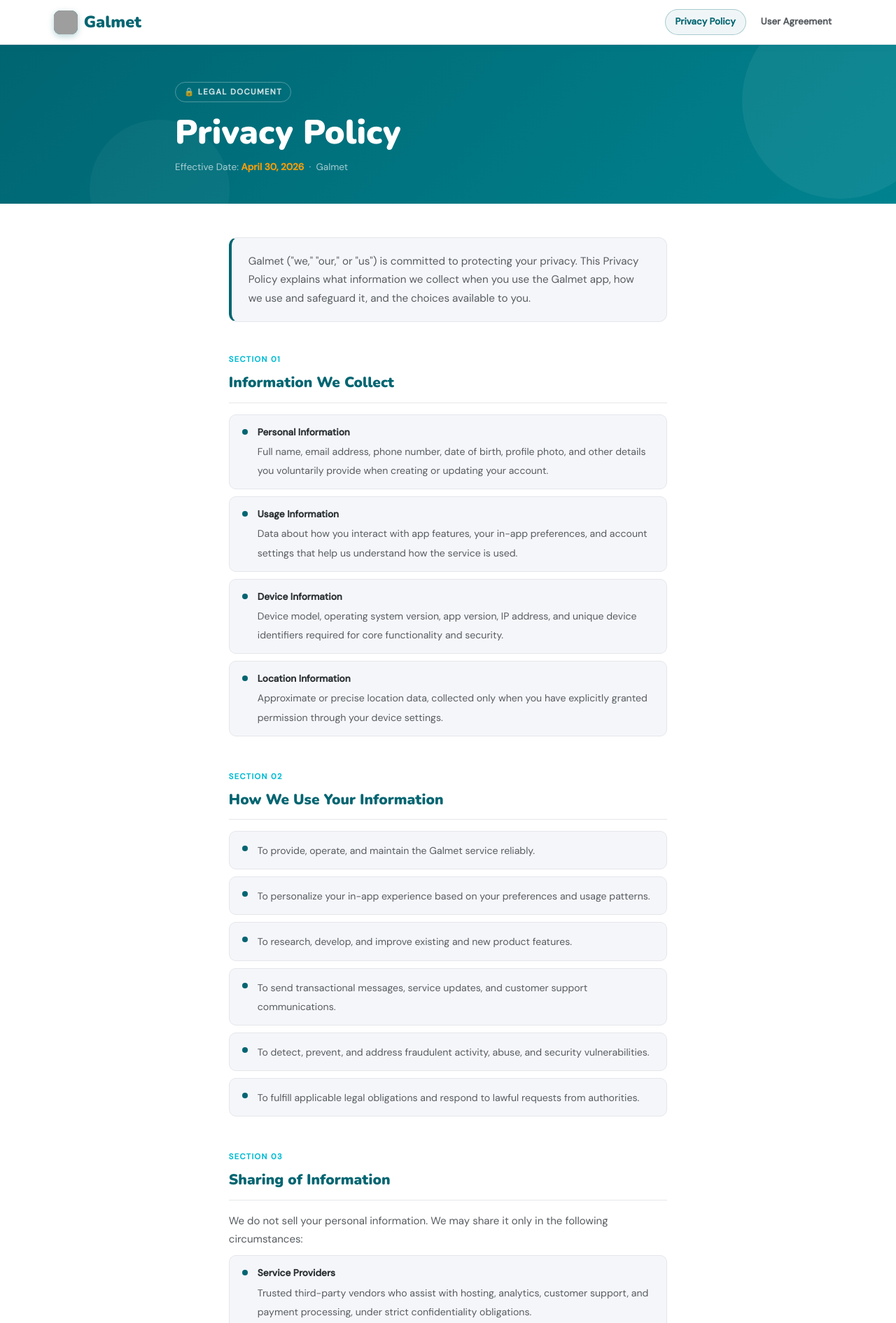
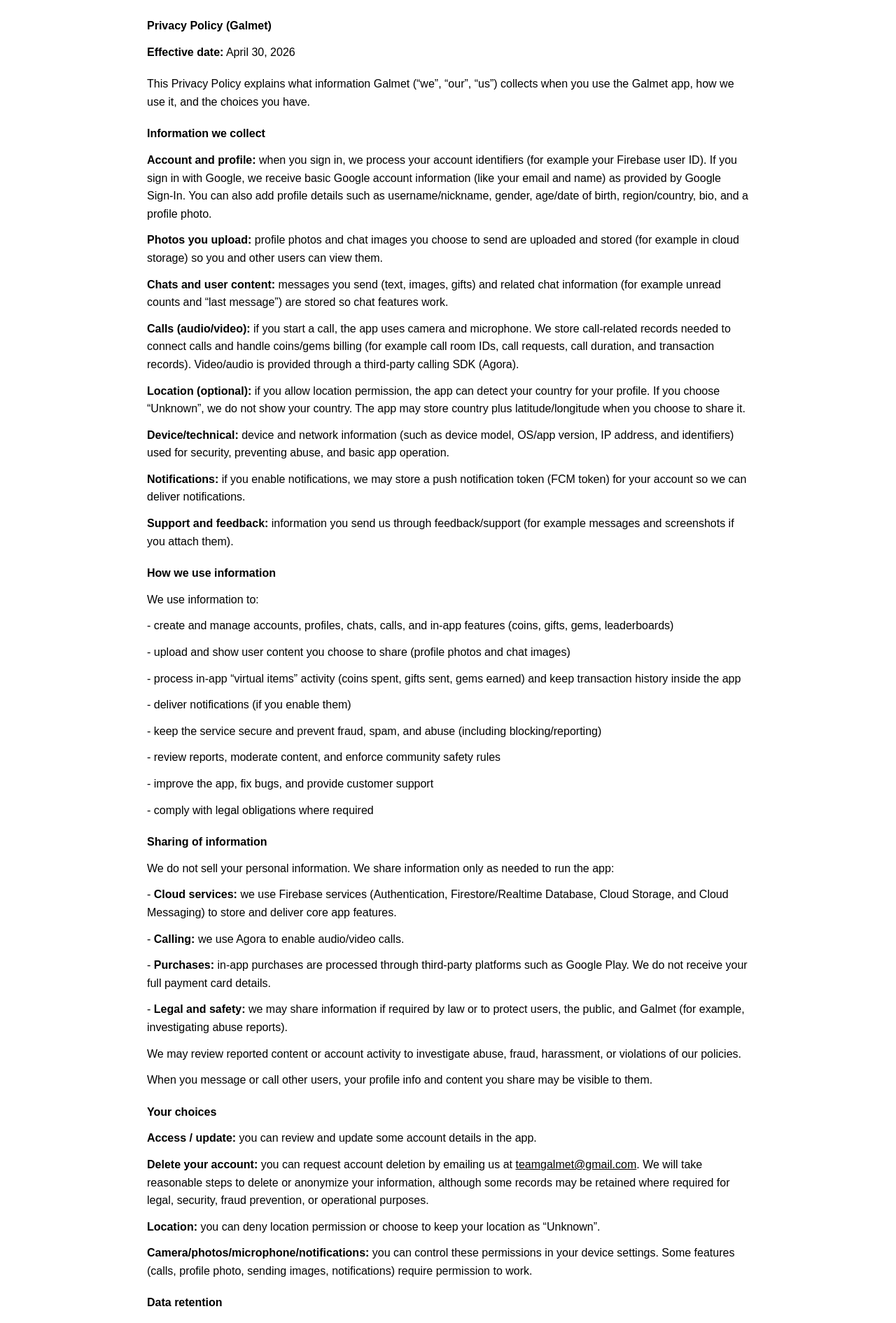
Before and after one commit to LILLAADAM/GALMET, a plain HTML site: page privacy-policy.html in a window 1280 px wide. Shown: the top 1890 px of the page at 70% size. Drawn offline with nearby package versions, Linux system fonts and the light colour scheme; grey boxes are pictures that could not be loaded.

Commit message:
Update privacy-policy.html

```diff
--- a/privacy-policy.html
+++ b/privacy-policy.html
@@ -3,315 +3,100 @@
 <head>
   <meta charset="UTF-8">
   <meta name="viewport" content="width=device-width, initial-scale=1.0">
-  <title>Privacy Policy – Galmet</title>
-  <link rel="preconnect" href="https://fonts.googleapis.com">
-  <link href="https://fonts.googleapis.com/css2?family=Nunito:wght@400;600;700;900&family=DM+Sans:wght@300;400;500&display=swap" rel="stylesheet">
+  <title>Galmet Privacy Policy</title>
   <style>
-    :root {
-      --primary:  #006571;
-      --primary2: #00838F;
-      --accent:   #00BCD4;
-      --gold:     #F59E0B;
-      --bg:       #F5F6FA;
-      --card:     #ffffff;
-      --text:     #2A2F32;
-      --muted:    #575C60;
-      --outline:  #E5E7EB;
+    :root { color-scheme: light; }
+    body {
+      margin: 0;
+      background: #ffffff;
+      color: #000000;
+      font-family: Arial, Helvetica, sans-serif;
+      line-height: 1.6;
     }
-    *, *::before, *::after { box-sizing: border-box; margin: 0; padding: 0; }
-    html { scroll-behavior: smooth; }
-    body {
-      background: #ffffff;
-      color: var(--text);
-      font-family: 'DM Sans', sans-serif;
-      font-weight: 400;
-      line-height: 1.7;
+    main {
+      max-width: 860px;
+      margin: 0 auto;
+      padding: 24px 16px 56px;
     }
-
-    /* NAV */
-    nav {
-      position: sticky; top: 0; z-index: 100;
-      background: rgba(255,255,255,0.97);
-      backdrop-filter: blur(12px);
-      border-bottom: 1px solid var(--outline);
-      padding: 0 6%;
-      display: flex; align-items: center; justify-content: space-between;
-      height: 64px;
-      box-shadow: 0 2px 10px rgba(0,101,113,0.06);
-    }
-    .nav-logo {
-      font-family: 'Nunito', sans-serif;
-      font-size: 1.45rem; font-weight: 900;
-      color: var(--primary); text-decoration: none;
-      display: flex; align-items: center; gap: 9px;
-    }
-    .logo-icon {
-      width: 34px; height: 34px;
-      background: linear-gradient(135deg, var(--primary), var(--primary2));
-      border-radius: 9px;
-      display: flex; align-items: center; justify-content: center;
-      font-size: 1rem; font-weight: 900; color: #fff;
-      font-family: 'Nunito', sans-serif;
-      box-shadow: 0 3px 10px rgba(0,101,113,0.28);
-    }
-    .nav-links { display: flex; gap: 6px; }
-    .nav-links a {
-      color: var(--muted); text-decoration: none;
-      font-size: 0.83rem; font-weight: 600;
-      padding: 6px 14px; border-radius: 20px;
-      border: 1.5px solid transparent;
-      transition: all 0.2s;
-    }
-    .nav-links a:hover, .nav-links a.active {
-      color: var(--primary);
-      border-color: rgba(0,101,113,0.3);
-      background: rgba(0,101,113,0.06);
-    }
-
-    /* HERO STRIP */
-    .doc-hero {
-      background: linear-gradient(135deg, var(--primary) 0%, var(--primary2) 100%);
-      padding: 52px 6% 40px;
-      position: relative; overflow: hidden;
-    }
-    .doc-hero::before {
-      content: ''; position: absolute; top: -60px; right: -60px;
-      width: 280px; height: 280px;
-      background: rgba(255,255,255,0.06); border-radius: 50%;
-    }
-    .doc-hero::after {
-      content: ''; position: absolute; bottom: -80px; left: 10%;
-      width: 200px; height: 200px;
-      background: rgba(255,255,255,0.04); border-radius: 50%;
-    }
-    .doc-hero-inner { max-width: 780px; margin: 0 auto; position: relative; z-index: 1; }
-    .doc-badge {
-      display: inline-flex; align-items: center; gap: 6px;
-      font-size: 0.71rem; font-weight: 700; letter-spacing: 0.12em;
-      text-transform: uppercase; color: rgba(255,255,255,0.8);
-      border: 1px solid rgba(255,255,255,0.3);
-      padding: 4px 12px; border-radius: 20px; margin-bottom: 16px;
-    }
-    .doc-hero h1 {
-      font-family: 'Nunito', sans-serif;
-      font-size: clamp(2rem, 5vw, 3rem); font-weight: 900;
-      color: #fff; line-height: 1.15; margin-bottom: 10px;
-    }
-    .doc-meta { font-size: 0.85rem; color: rgba(255,255,255,0.65); }
-    .doc-meta span { color: var(--gold); font-weight: 600; }
-
-    /* CONTENT */
-    .doc-body { max-width: 780px; margin: 0 auto; padding: 48px 6% 90px; background: #fff; }
-    .intro-card {
-      background: var(--bg);
-      border: 1.5px solid var(--outline);
-      border-left: 4px solid var(--primary);
-      border-radius: 12px;
-      padding: 20px 24px;
-      font-size: 0.95rem; color: var(--muted);
-      margin-bottom: 44px; line-height: 1.75;
-    }
-
-    .section { margin-bottom: 48px; }
-    .section-num {
-      font-size: 0.7rem; font-weight: 700; letter-spacing: 0.12em;
-      text-transform: uppercase; color: var(--accent); margin-bottom: 6px;
-    }
-    .section h2 {
-      font-family: 'Nunito', sans-serif;
-      font-size: 1.3rem; font-weight: 800;
-      color: var(--primary);
-      margin-bottom: 16px; padding-bottom: 10px;
-      border-bottom: 1.5px solid var(--outline);
-    }
-    .section p { font-size: 0.94rem; color: var(--muted); margin-bottom: 10px; line-height: 1.75; }
-
-    .item {
-      background: var(--bg);
-      border: 1.5px solid var(--outline);
-      border-radius: 10px;
-      padding: 13px 18px;
-      margin-bottom: 10px;
-      display: flex; gap: 14px; align-items: flex-start;
-    }
-    .item-dot {
-      width: 8px; height: 8px; border-radius: 50%;
-      background: var(--primary); flex-shrink: 0; margin-top: 7px;
-    }
-    .item-body strong { display: block; font-size: 0.85rem; font-weight: 700; color: var(--text); margin-bottom: 2px; }
-    .item-body span   { font-size: 0.88rem; color: var(--muted); }
-    .email-link { color: var(--primary); font-weight: 600; text-decoration: none; }
-    .email-link:hover { text-decoration: underline; }
-
-    footer {
-      background: var(--bg);
-      border-top: 1px solid var(--outline);
-      padding: 28px 6%; text-align: center;
-      font-size: 0.8rem; color: var(--muted);
-    }
-    footer a { color: var(--primary); text-decoration: none; font-weight: 600; }
+    p { margin: 0 0 12px; font-size: 16px; }
+    a { color: #000000; }
+    .spacer { height: 8px; }
   </style>
 </head>
 <body>
+  <main>
+    <p><strong>Privacy Policy (Galmet)</strong></p>
+    <p><strong>Effective date:</strong> April 30, 2026</p>
+    <div class="spacer"></div>
 
-<nav>
-  <a class="nav-logo" href="index.html">
-  <div class="logo-icon">
-  <img src="https://firebasestorage.googleapis.com/v0/b/galmet-app.firebasestorage.app/o/profiles%2Flogo.png.webp?alt=media&token=0e6a9ddf-5dcb-4965-896b-3ad786a29485" style="width:100%;height:100%;object-fit:cover;border-radius:9px;" alt="Galmet">
-</div>
-    Galmet
-  </a>
-  <div class="nav-links">
-    <a href="privacy-policy.html" class="active">Privacy Policy</a>
-    <a href="user-agreement.html">User Agreement</a>
-  </div>
-</nav>
+    <p>This Privacy Policy explains what information Galmet (“we”, “our”, “us”) collects when you use the Galmet app, how we use it, and the choices you have.</p>
 
-<div class="doc-hero">
-  <div class="doc-hero-inner">
-    <div class="doc-badge">🔒 Legal Document</div>
-    <h1>Privacy Policy</h1>
-    <p class="doc-meta">Effective Date: <span>April 30, 2026</span> &nbsp;·&nbsp; Galmet</p>
-  </div>
-</div>
+    <div class="spacer"></div>
+    <p><strong>Information we collect</strong></p>
+    <p><strong>Account and profile:</strong> when you sign in, we process your account identifiers (for example your Firebase user ID). If you sign in with Google, we receive basic Google account information (like your email and name) as provided by Google Sign-In. You can also add profile details such as username/nickname, gender, age/date of birth, region/country, bio, and a profile photo.</p>
+    <p><strong>Photos you upload:</strong> profile photos and chat images you choose to send are uploaded and stored (for example in cloud storage) so you and other users can view them.</p>
+    <p><strong>Chats and user content:</strong> messages you send (text, images, gifts) and related chat information (for example unread counts and “last message”) are stored so chat features work.</p>
+    <p><strong>Calls (audio/video):</strong> if you start a call, the app uses camera and microphone. We store call-related records needed to connect calls and handle coins/gems billing (for example call room IDs, call requests, call duration, and transaction records). Video/audio is provided through a third-party calling SDK (Agora).</p>
+    <p><strong>Location (optional):</strong> if you allow location permission, the app can detect your country for your profile. If you choose “Unknown”, we do not show your country. The app may store country plus latitude/longitude when you choose to share it.</p>
+    <p><strong>Device/technical:</strong> device and network information (such as device model, OS/app version, IP address, and identifiers) used for security, preventing abuse, and basic app operation.</p>
+    <p><strong>Notifications:</strong> if you enable notifications, we may store a push notification token (FCM token) for your account so we can deliver notifications.</p>
+    <p><strong>Support and feedback:</strong> information you send us through feedback/support (for example messages and screenshots if you attach them).</p>
 
-<div class="doc-body">
+    <div class="spacer"></div>
+    <p><strong>How we use information</strong></p>
+    <p>We use information to:</p>
+    <p>- create and manage accounts, profiles, chats, calls, and in-app features (coins, gifts, gems, leaderboards)</p>
+    <p>- upload and show user content you choose to share (profile photos and chat images)</p>
+    <p>- process in-app “virtual items” activity (coins spent, gifts sent, gems earned) and keep transaction history inside the app</p>
+    <p>- deliver notifications (if you enable them)</p>
+    <p>- keep the service secure and prevent fraud, spam, and abuse (including blocking/reporting)</p>
+    <p>- review reports, moderate content, and enforce community safety rules</p>
+    <p>- improve the app, fix bugs, and provide customer support</p>
+    <p>- comply with legal obligations where required</p>
 
-  <div class="intro-card">
-    Galmet ("we," "our," or "us") is committed to protecting your privacy. This Privacy Policy explains what information we collect when you use the Galmet app, how we use and safeguard it, and the choices available to you.
-  </div>
+    <div class="spacer"></div>
+    <p><strong>Sharing of information</strong></p>
+    <p>We do not sell your personal information. We share information only as needed to run the app:</p>
+    <p>- <strong>Cloud services:</strong> we use Firebase services (Authentication, Firestore/Realtime Database, Cloud Storage, and Cloud Messaging) to store and deliver core app features.</p>
+    <p>- <strong>Calling:</strong> we use Agora to enable audio/video calls.</p>
+    <p>- <strong>Purchases:</strong> in-app purchases are processed through third-party platforms such as Google Play. We do not receive your full payment card details.</p>
+    <p>- <strong>Legal and safety:</strong> we may share information if required by law or to protect users, the public, and Galmet (for example, investigating abuse reports).</p>
+    <p>We may review reported content or account activity to investigate abuse, fraud, harassment, or violations of our policies.</p>
+    <p>When you message or call other users, your profile info and content you share may be visible to them.</p>
 
-  <div class="section">
-    <div class="section-num">Section 01</div>
-    <h2>Information We Collect</h2>
-    <div class="item">
-      <div class="item-dot"></div>
-      <div class="item-body">
-        <strong>Personal Information</strong>
-        <span>Full name, email address, phone number, date of birth, profile photo, and other details you voluntarily provide when creating or updating your account.</span>
-      </div>
-    </div>
-    <div class="item">
-      <div class="item-dot"></div>
-      <div class="item-body">
-        <strong>Usage Information</strong>
-        <span>Data about how you interact with app features, your in-app preferences, and account settings that help us understand how the service is used.</span>
-      </div>
-    </div>
-    <div class="item">
-      <div class="item-dot"></div>
-      <div class="item-body">
-        <strong>Device Information</strong>
-        <span>Device model, operating system version, app version, IP address, and unique device identifiers required for core functionality and security.</span>
-      </div>
-    </div>
-    <div class="item">
-      <div class="item-dot"></div>
-      <div class="item-body">
-        <strong>Location Information</strong>
-        <span>Approximate or precise location data, collected only when you have explicitly granted permission through your device settings.</span>
-      </div>
-    </div>
-  </div>
+    <div class="spacer"></div>
+    <p><strong>Your choices</strong></p>
+    <p><strong>Access / update:</strong> you can review and update some account details in the app.</p>
+    <p><strong>Delete your account:</strong> you can request account deletion by emailing us at <a href="mailto:teamgalmet@gmail.com">teamgalmet@gmail.com</a>. We will take reasonable steps to delete or anonymize your information, although some records may be retained where required for legal, security, fraud prevention, or operational purposes.</p>
+    <p><strong>Location:</strong> you can deny location permission or choose to keep your location as “Unknown”.</p>
+    <p><strong>Camera/photos/microphone/notifications:</strong> you can control these permissions in your device settings. Some features (calls, profile photo, sending images, notifications) require permission to work.</p>
 
-  <div class="section">
-    <div class="section-num">Section 02</div>
-    <h2>How We Use Your Information</h2>
-    <div class="item"><div class="item-dot"></div><div class="item-body"><span>To provide, operate, and maintain the Galmet service reliably.</span></div></div>
-    <div class="item"><div class="item-dot"></div><div class="item-body"><span>To personalize your in-app experience based on your preferences and usage patterns.</span></div></div>
-    <div class="item"><div class="item-dot"></div><div class="item-body"><span>To research, develop, and improve existing and new product features.</span></div></div>
-    <div class="item"><div class="item-dot"></div><div class="item-body"><span>To send transactional messages, service updates, and customer support communications.</span></div></div>
-    <div class="item"><div class="item-dot"></div><div class="item-body"><span>To detect, prevent, and address fraudulent activity, abuse, and security vulnerabilities.</span></div></div>
-    <div class="item"><div class="item-dot"></div><div class="item-body"><span>To fulfill applicable legal obligations and respond to lawful requests from authorities.</span></div></div>
-  </div>
+    <div class="spacer"></div>
+    <p><strong>Data retention</strong></p>
+    <p>We keep information for as long as needed to provide the App, comply with legal obligations, resolve disputes, and enforce our policies. Retention periods can vary depending on the type of information and how it is used.</p>
 
-  <div class="section">
-    <div class="section-num">Section 03</div>
-    <h2>Sharing of Information</h2>
-    <p>We do not sell your personal information. We may share it only in the following circumstances:</p>
-    <div class="item">
-      <div class="item-dot"></div>
-      <div class="item-body">
-        <strong>Service Providers</strong>
-        <span>Trusted third-party vendors who assist with hosting, analytics, customer support, and payment processing, under strict confidentiality obligations.</span>
-      </div>
-    </div>
-    <div class="item">
-      <div class="item-dot"></div>
-      <div class="item-body">
-        <strong>Business Partners</strong>
-        <span>Partners who collaborate with us to deliver specific features you choose to use, limited to what is necessary for that purpose.</span>
-      </div>
-    </div>
-    <div class="item">
-      <div class="item-dot"></div>
-      <div class="item-body">
-        <strong>Legal Authorities</strong>
-        <span>When required by applicable law, a court order, or to protect the rights, property, and safety of Galmet and its users.</span>
-      </div>
-    </div>
-  </div>
+    <div class="spacer"></div>
+    <p><strong>Data security</strong></p>
+    <p>We use reasonable safeguards to protect information. No method of transmission or storage is 100% secure, so we cannot guarantee absolute security.</p>
 
-  <div class="section">
-    <div class="section-num">Section 04</div>
-    <h2>Your Choices &amp; Rights</h2>
-    <div class="item">
-      <div class="item-dot"></div>
-      <div class="item-body">
-        <strong>Access &amp; Update</strong>
-        <span>You may review or correct your account information at any time through the in-app settings menu.</span>
-      </div>
-    </div>
-    <div class="item">
-      <div class="item-dot"></div>
-      <div class="item-body">
-        <strong>Delete Account</strong>
-        <span>You may request deletion of your account and associated personal data by emailing us at <a class="email-link" href="mailto:teamgalmet@gmail.com">teamgalmet@gmail.com</a>. We will process requests in accordance with applicable law.</span>
-      </div>
-    </div>
-    <div class="item">
-      <div class="item-dot"></div>
-      <div class="item-body">
-        <strong>Marketing Opt-Out</strong>
-        <span>You may unsubscribe from promotional emails at any time by clicking the unsubscribe link included in each message.</span>
-      </div>
-    </div>
-  </div>
+    <div class="spacer"></div>
+    <p>Illegal content, harassment, exploitation, impersonation, pornography involving minors, and other harmful activity are strictly prohibited on Galmet.</p>
 
-  <div class="section">
-    <div class="section-num">Section 05</div>
-    <h2>Data Security</h2>
-    <p>We implement reasonable technical and organizational measures to protect your personal information from unauthorized access, disclosure, alteration, and destruction. While we strive for high security standards, no method of internet transmission or electronic storage is entirely risk-free.</p>
-  </div>
+    <div class="spacer"></div>
+    <p><strong>Children’s privacy</strong></p>
+    <p>Galmet is not intended for children. We do not knowingly collect personal information from children. If you believe a child has provided personal information through the App, please contact us and we will take reasonable steps to delete it.</p>
 
-  <div class="section">
-    <div class="section-num">Section 06</div>
-    <h2>Children's Privacy</h2>
-    <p>Galmet is designed for users who are 18 years of age or older. We do not knowingly collect personal information from individuals under the age of 18. If you believe a minor has submitted personal data through our app, please contact us immediately and we will take prompt corrective action.</p>
-  </div>
+    <div class="spacer"></div>
+    <p><strong>International transfers</strong></p>
+    <p>Your information may be processed in countries other than where you live (for example, where our service providers operate). We take steps to apply appropriate safeguards as required by applicable law.</p>
 
-  <div class="section">
-    <div class="section-num">Section 07</div>
-    <h2>International Data Transfers</h2>
-    <p>Your information may be transferred to and processed in countries other than your country of residence. In all such cases, we apply appropriate safeguards consistent with applicable data protection laws to ensure your information remains protected.</p>
-  </div>
+    <div class="spacer"></div>
+    <p><strong>Changes to this policy</strong></p>
+    <p>We may update this Privacy Policy from time to time. We will post the updated version on this page and change the effective date.</p>
 
-  <div class="section">
-    <div class="section-num">Section 08</div>
-    <h2>Changes to This Policy</h2>
-    <p>We reserve the right to update this Privacy Policy at any time. Revised versions will be published on this page with an updated effective date. Your continued use of the Galmet app following any changes constitutes your acceptance of the updated policy.</p>
-  </div>
-
-  <div class="section">
-    <div class="section-num">Section 09</div>
-    <h2>Contact Us</h2>
-    <p>If you have any questions, concerns, or requests regarding this Privacy Policy, please reach out at:<br>
-    <a class="email-link" href="mailto:teamgalmet@gmail.com">teamgalmet@gmail.com</a></p>
-    <p style="margin-top:14px;font-size:0.84rem;color:var(--muted);">By continuing to use Galmet, you acknowledge that you have read and agree to this Privacy Policy.</p>
-  </div>
-
-</div>
-
-
+    <div class="spacer"></div>
+    <p><strong>Contact</strong></p>
+    <p>If you have questions or requests about this Privacy Policy, email us at <a href="mailto:teamgalmet@gmail.com">teamgalmet@gmail.com</a>.</p>
+  </main>
 </body>
 </html>
```
